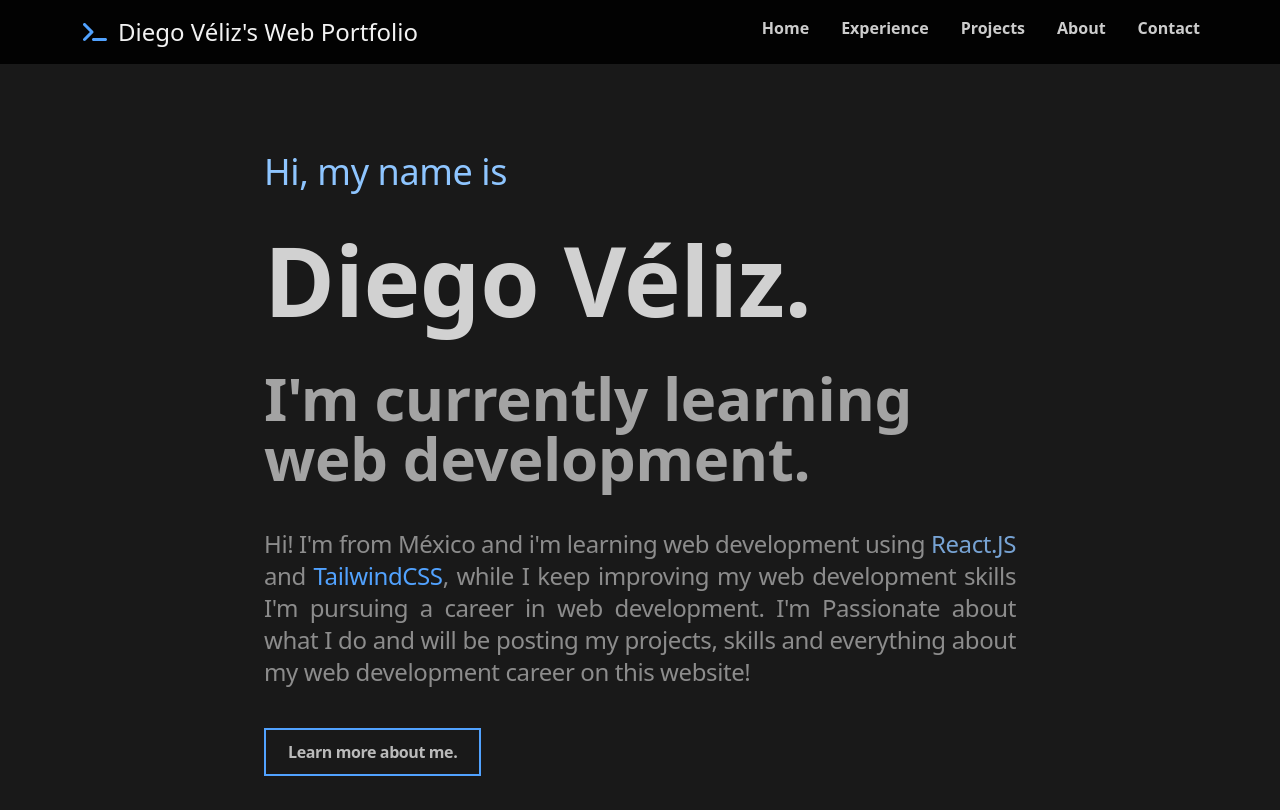
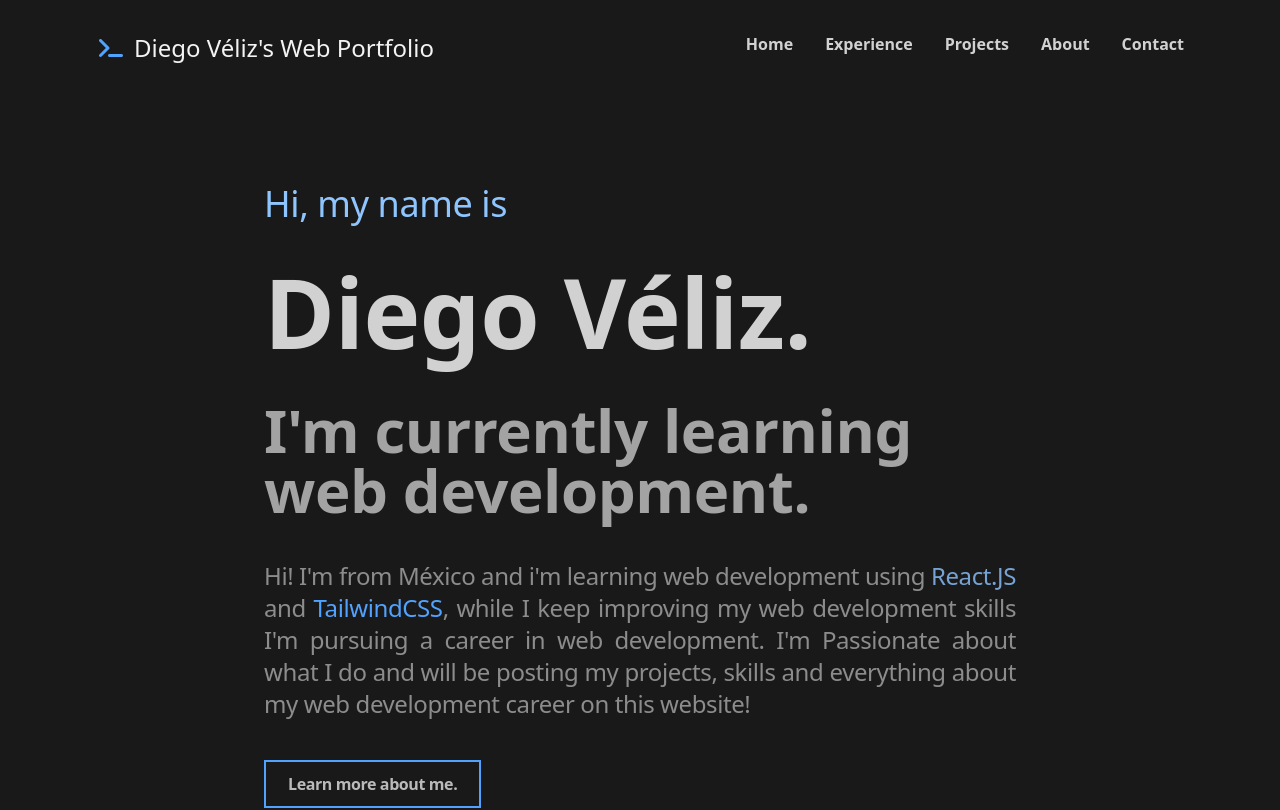
Before and after one commit to Diego1234454/diego-portfolio-web-react, a React (Vite) app: page / in a window 1280 px wide. Shown: the top 810 px of the page. Built offline with nearby package versions, Linux system fonts and the light colour scheme.

Commit message:
Added smooth scroll to the whole website and also change the way the navbar handles when the user scroll down

```diff
--- a/index.html
+++ b/index.html
@@ -2,9 +2,9 @@
 <html lang="en">
   <head>
     <meta charset="UTF-8" />
-    <link rel="icon" type="image/svg+xml" href="/vite.svg" />
+    <link rel="icon" type="image/svg+xml" href="/TerminalIcon.svg" />
     <meta name="viewport" content="width=device-width, initial-scale=1.0" />
-    <title>Diego Véliz's Web Portfolio</title>
+    <title>Diego Véliz - Web Portfolio</title>
   </head>
   <body>
     <div id="root"></div>
--- a/src/App.css
+++ /dev/null
@@ -1 +0,0 @@
-@import "tailwindcss";
--- a/src/App.jsx
+++ b/src/App.jsx
@@ -1,4 +1,3 @@
-import './App.css'
 import {Header} from "./Components/Header.jsx";
 import {Hero} from "./Components/Hero.jsx";
 import {Projects} from "./Components/Projects.jsx";
--- a/src/Components/About.jsx
+++ b/src/Components/About.jsx
@@ -3,7 +3,7 @@ import {Link} from "lucide-react";
 export default function About() {
     return (
         <>
-            <div className="flex flex-col scroll-mt-24  lg:mx-50 md:mx-25 sm:mx-15 px-4 lg:w-fit md:w-fit sm:w-fit w-full gap-10 tracking-tight text-justify " id="about">
+            <div className="flex flex-col scroll-mt-24  lg:mx-50 md:mx-25 sm:mx-15 px-4 lg:w-fit md:w-fit sm:w-fit w-full gap-10 tracking-tight text-justify" id="about">
                 <h1 className="text-white/80 xl:text-8xl text-2xl sm:text-2xl md:text-4xl lg:text-6xl font-bold">About Me</h1>
                 <p className="text-white/60 text-justify sm:text-sm  md:text-md lg:text-xl xl:text-2xl ">Hi! I'm from México and i'm learning web development using <span className="text-blue-300/80"><a href="https://react.dev/" target="_blank">React.JS</a> </span> and <span className="text-blue-400"><a href="https://tailwindcss.com/" target="_blank">TailwindCSS</a>
                     </span>, while I keep improving my web development skills I'm pursuing a career in web development. I'm Passionate about what I do and will be posting my projects, skills and everything about my web development career in this website!
--- a/src/Components/Header.jsx
+++ b/src/Components/Header.jsx
@@ -33,7 +33,7 @@ export const Header = () => {
 
     return (
         <>
-            <nav className={`top-0 z-50 sticky flex flex-col min-w-full resize transition-colors duration-300 ${scrolled ? "bg-black/95" : "bg-black/90"}`}>
+            <nav className={`top-0 z-50 sticky flex flex-col min-w-full resize transition-all p-1 duration-300 ${scrolled ? "bg-black/95" : "bg-transparent p-4"}`}>
                 <div className="w-full justify-between px-2 sm:px-2 md:px-20 py-4 flex">
                     <a className="flex items-center justify-between gap-2" href="#">
                         <FontAwesomeIcon icon={faTerminal} className="text-blue-400" size="xl" />
--- a/src/Components/Hero.jsx
+++ b/src/Components/Hero.jsx
@@ -1,7 +1,7 @@
 export const Hero = () => {
     return (
         <>
-            <div className="max-h-screen " id="hero">
+            <div className="max-h-screen" id="hero">
                 <div className="grid grid-cols-1 min-h-screen lg:mx-60 md:mx-35 sm:mx-25 px-4 items-center justify-center lg:w-fit md:w-fit sm:w-fit w-full">
                     <div className="flex flex-col gap-10 px-2 w-full tracking-tight">
                         <h1 className="text-blue-300 xl:text-4xl lg:text-2xl sm:text-sm  md:text-xl ">Hi, my name is</h1>
@@ -9,13 +9,8 @@ export const Hero = () => {
                         <h3 className="text-white/60 font-semibold text-xl sm:text-xl  md:text-2xl lg:text-4xl xl:text-6xl  ">I'm currently learning web development.</h3>
                         <p className="text-white/50 text-justify sm:text-sm  md:text-md lg:text-xl xl:text-2xl">Hi! I'm from México and i'm learning web development using
                             <span className="text-blue-300/80"><a href="https://react.dev/" target="_blank"> React.JS</a></span> and <span className="text-blue-400"> <a href="https://tailwindcss.com/" target="_blank">TailwindCSS</a></span>, while I keep improving my web development skills I'm pursuing a career in web development. I'm Passionate about what I do and will be posting my projects, skills and everything about my web development career on this website!</p>
-                        <a href="#about" className="text-white/70 inset-ring-2 inset-ring-blue-400  px-6 py-3 w-fit font-semibold hover:bg-white/5 ">Learn more about me.</a>
+                        <a href="#about" className="text-white/70 inset-ring-2 inset-ring-blue-400 px-6 py-3 w-fit font-semibold hover:bg-white/5 transition-all duration-300">Learn more about me.</a>
                     </div>
-
-                    {/*<div className="flex justify-center">*/}
-                    {/*    <img src="/src/assets/diego-profile.jpg" alt="Profile Image" className="lg:size-100 md:size-80 sm:size-70 size-50 rounded-2xl shadow-2xl shadow-blue-500/80" />*/}
-                    {/*</div>*/}
-
                 </div>
             </div>
         </>
--- a/src/index.css
+++ b/src/index.css
@@ -1 +1,5 @@
 @import "tailwindcss";
+
+*{
+    scroll-behavior: smooth;
+}
```
Also changed, not shown: public/TerminalIcon.svg (added).
